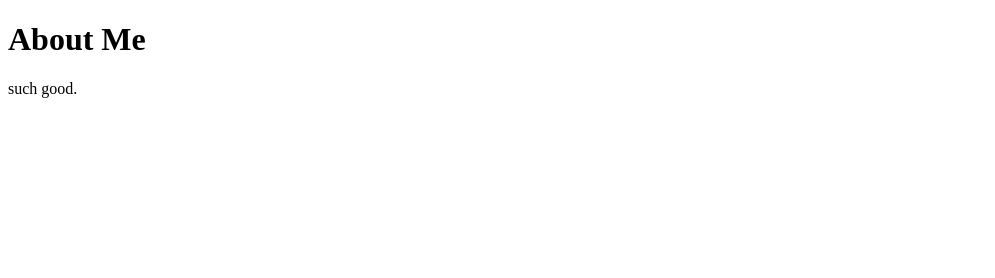
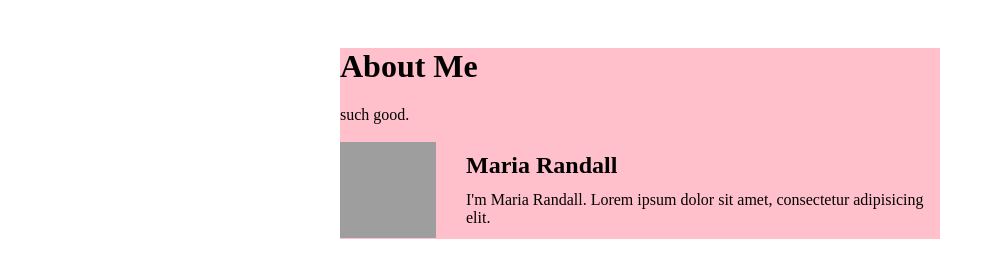
Before and after one commit to witch-factory/blog-renewal, a Gatsby site: page /about in a window 1280 px wide. Shown: the whole page, without its empty margins (0-995 px from the left). Built offline with nearby package versions, Linux system fonts and the light colour scheme; Gatsby itself is replaced by a stand-in of ours; grey boxes are pictures that could not be loaded.

Commit message:
추후 새로 개발 예정

```diff
--- a/package.json
+++ b/package.json
@@ -15,6 +15,7 @@
     "clean": "gatsby clean"
   },
   "dependencies": {
+    "css-loader": "^5.2.6",
     "gatsby": "^3.6.2",
     "gatsby-plugin-gatsby-cloud": "^2.8.1",
     "gatsby-plugin-image": "^1.8.0",
--- /dev/null
+++ b/src/components/container.js
@@ -0,0 +1,12 @@
+import React from "react"
+import {container} from "./container.module.css"
+
+const Container=({children})=>{
+  return (
+    <div className={container}>
+      {children}
+    </div>
+  )
+}
+
+export default Container
--- /dev/null
+++ b/src/components/container.module.css
@@ -0,0 +1,5 @@
+.container{
+    margin:3rem auto;
+    max-width:600px;
+    background:pink;
+}
--- a/src/pages/about.js
+++ b/src/pages/about.js
@@ -1,13 +1,39 @@
 import * as React from 'react'
 import Layout from "../components/layout";
 import Header from "../components/header"
+import Container from "../components/container";
+import {
+  user,
+  avatar,
+  description,
+  username,
+  excerpt,
+} from "./css-modules.module.css"
+
+
+const User=(props)=>{
+  return (
+    <div className={user}>
+      <img src={props.avatar} className={avatar} alt=""/>
+      <div className={description}>
+        <h2 className={username}>{props.username}</h2>
+        <p className={excerpt}>{props.excerpt}</p>
+      </div>
+    </div>
+  )
+}
 
 const AboutPage=()=>{
     return (
-        <div>
+        <Container>
           <Header headerText="About Me"/>
           <p>such good.</p>
-        </div>
+          <User
+            username="Maria Randall"
+            avatar="https://raw.githubusercontent.com/gatsbyjs/gatsby/master/docs/docs/tutorial/part-two/pexels-daniel-xavier-1102341.jpg"
+            excerpt="I'm Maria Randall. Lorem ipsum dolor sit amet, consectetur adipisicing elit."
+          />
+        </Container>
     )
 }
 
--- /dev/null
+++ b/src/pages/css-modules.module.css
@@ -0,0 +1,26 @@
+.user {
+    display: flex;
+    align-items: center;
+    margin: 0 auto 12px auto;
+}
+.user:last-child {
+    margin-bottom: 0;
+}
+.avatar {
+    flex: 0 0 96px;
+    width: 96px;
+    height: 96px;
+    margin: 0;
+}
+.description {
+    flex: 1;
+    margin-left: 18px;
+    padding: 12px;
+}
+.username {
+    margin: 0 0 12px 0;
+    padding: 0;
+}
+.excerpt {
+    margin: 0;
+}
```
Also changed, not shown: 1 other file.
